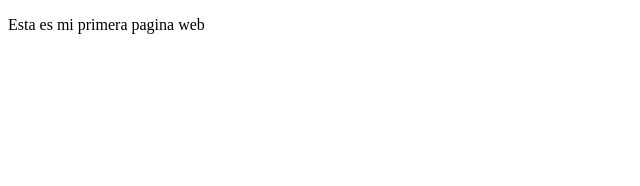
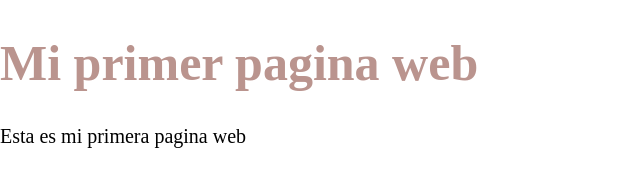
Before and after one commit to Victorinolavida/calendar_app, a plain HTML site: page index.html in a window 1280 px wide. Shown: the whole page, without its empty margins (0-640 px from the left). Drawn offline with Linux system fonts and the light colour scheme.

Commit message:
mi primer pagina web :_)

```diff
--- a/index.html
+++ b/index.html
@@ -5,13 +5,17 @@
   <meta charset="UTF-8">
   <meta http-equiv="X-UA-Compatible" content="IE=edge">
   <meta name="viewport" content="width=device-width, initial-scale=1.0">
-  <title>Document</title>
+  <link rel="stylesheet" href="./style.css">
+  <title>Mi primer pagina web</title>
 </head>
 
 <body>
+  <h1>Mi primer pagina web</h1>
   <p>
     Esta es mi primera pagina web
   </p>
+
+  <script src="index.js"></script>
 </body>
 
 </html>
--- a/index.js
+++ b/index.js
@@ -1,5 +1,13 @@
-const saludo = "hola";
+const titulo = document.querySelector("h1");
 
-function saludar() {
-  console.log(saludo);
-}
+const generarColor = () => {
+  let color = Math.floor(Math.random() * 255) + 1;
+  // 0<color<=255
+  console.log(color);
+
+  return color;
+};
+
+setInterval(() => {
+  titulo.style.color = `rgb(${generarColor()},${generarColor()},${generarColor()})`;
+}, 1000);
--- /dev/null
+++ b/style.css
@@ -0,0 +1,14 @@
+body {
+  padding: 0;
+  margin: 0;
+  box-sizing: content-box;
+}
+
+h1 {
+  font-weight: bold;
+  font-size: 50px;
+}
+
+p {
+  font-size: 20px;
+}
```
